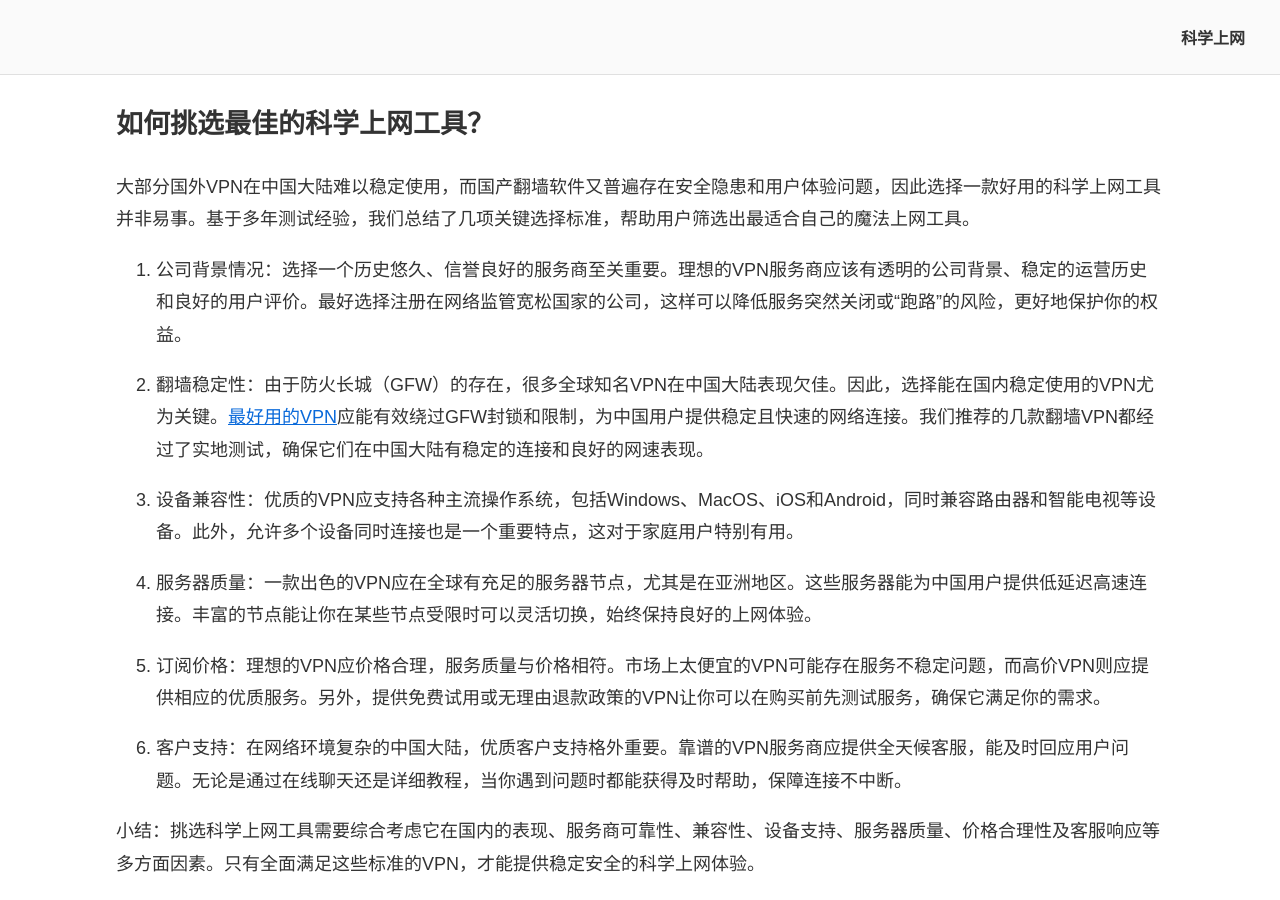
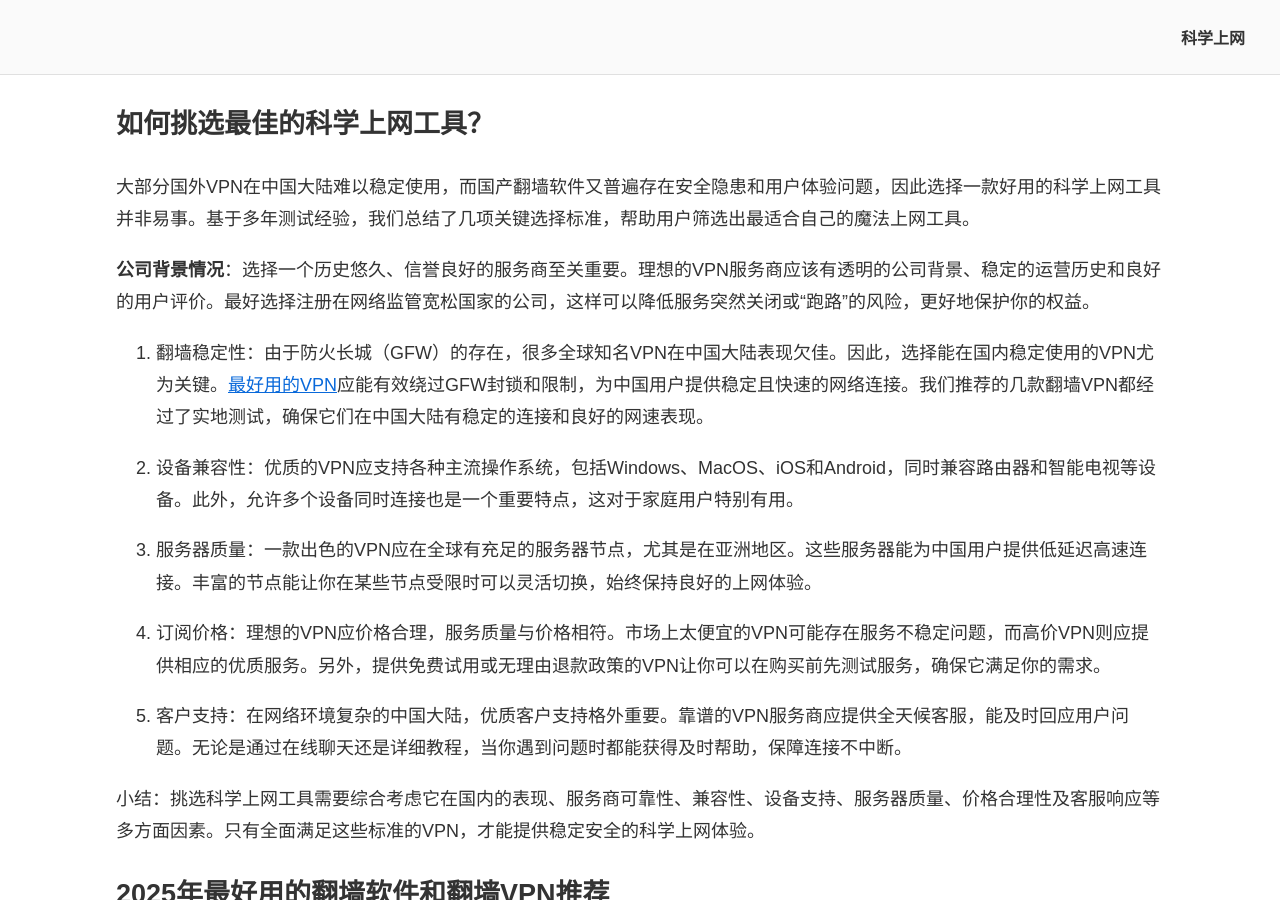
Before and after one commit to chinavpns/chinavpns.github.io, a Jekyll site: the page built from index.md, in a window 1280 px wide and 900 px high, scrolled down 7652 px. Built offline with Jekyll 4.4.1, drawn with Linux system fonts in a browser that asks for light colours; part of the change alters nothing that is shown.

```diff
--- a/index.md
+++ b/index.md
@@ -139,7 +139,7 @@ description: 科学上网指南：2025年最好用的翻墙VPN和翻墙软件推
 
 大部分国外VPN在中国大陆难以稳定使用，而国产翻墙软件又普遍存在安全隐患和用户体验问题，因此选择一款好用的科学上网工具并非易事。基于多年测试经验，我们总结了几项关键选择标准，帮助用户筛选出最适合自己的魔法上网工具。
 
-1. 公司背景情况：选择一个历史悠久、信誉良好的服务商至关重要。理想的VPN服务商应该有透明的公司背景、稳定的运营历史和良好的用户评价。最好选择注册在网络监管宽松国家的公司，这样可以降低服务突然关闭或“跑路”的风险，更好地保护你的权益。
+**公司背景情况**：选择一个历史悠久、信誉良好的服务商至关重要。理想的VPN服务商应该有透明的公司背景、稳定的运营历史和良好的用户评价。最好选择注册在网络监管宽松国家的公司，这样可以降低服务突然关闭或“跑路”的风险，更好地保护你的权益。
 
 2. 翻墙稳定性：由于防火长城（GFW）的存在，很多全球知名VPN在中国大陆表现欠佳。因此，选择能在国内稳定使用的VPN尤为关键。<a href="https://github.com/chinavpns/chinavpns.github.io">最好用的VPN</a>应能有效绕过GFW封锁和限制，为中国用户提供稳定且快速的网络连接。我们推荐的几款翻墙VPN都经过了实地测试，确保它们在中国大陆有稳定的连接和良好的网速表现。
 
```
